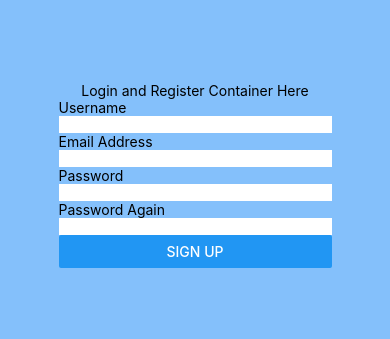
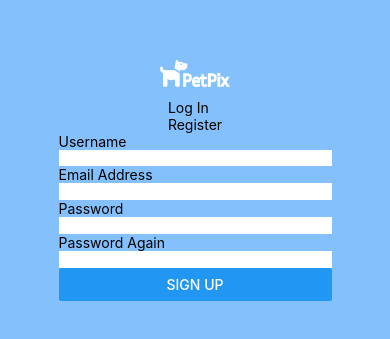
Before and after one commit to yytt77/BOC, a React Native app in the folder client/: screen /OtherUser in a window 390 px wide. Shown: the part 247-586 px from the top of the page. Built offline with nearby package versions, Linux system fonts and the light colour scheme.

Commit message:
implement authScreen redux, Tabs component

```diff
--- a/client/Redux/actions/index.js
+++ b/client/Redux/actions/index.js
@@ -23,6 +23,24 @@ export const logout = () => {
   }
 }
 
+export const authLog = () => {
+  return (dispatch) => {
+    dispatch({
+      type: 'authLog',
+      payload: 'login'
+    })
+  }
+}
+
+export const authReg = () => {
+  return (dispatch) => {
+    dispatch({
+      type: 'authReg',
+      payload: 'register'
+    })
+  }
+}
+
 export const updateColorScheme = () => {
   return (dispatch) => {
     dispatch({
--- /dev/null
+++ b/client/Redux/reducers/authScreenReducer.js
@@ -0,0 +1,13 @@
+// change register to login once login finished
+const authScreenReducer = (state = 'register', action) => {
+  switch (action.type) {
+    case 'authLog':
+      return 'login'
+    case 'authReg':
+      return 'register'
+    default:
+      return state
+  }
+}
+
+export default authScreenReducer;
--- a/client/Redux/reducers/index.js
+++ b/client/Redux/reducers/index.js
@@ -1,11 +1,13 @@
 import { combineReducers } from 'redux';
 import userReducer from './user';
 import uploadProfilePictureReducer from './uploadProfilePictureReducer';
-import updateColorSchemeReducer from './updateColorSchemeReducer'
+import updateColorSchemeReducer from './updateColorSchemeReducer';
+import authScreenReducer from './authScreenReducer';
 
 const reducers = combineReducers({
   user: userReducer,
-  theme: updateColorSchemeReducer
+  theme: updateColorSchemeReducer,
+  authScreen: authScreenReducer
 });
 
 export default reducers;
--- a/client/Screens/AuthScreen/RegisterScreen/Register.js
+++ b/client/Screens/AuthScreen/RegisterScreen/Register.js
@@ -2,6 +2,9 @@ import { useState } from 'react';
 import { Button, Text, TextInput, View } from 'react-native';
 import { connect } from 'react-redux';
 
+// import HeaderTemplate from '../../../Templates/HeaderTemplate';
+import PetPixLogo from '../../../Templates/PetPixLogo';
+import Tabs from '../Tabs';
 import AccountInput from './components/AccountInput';
 import { Register as styles } from './Styles'
 import { lightTheme, darkTheme } from '../../../constants';
@@ -17,9 +20,8 @@ const RegisterScreen = function(props) {
 
   return (
     <View style={[{ backgroundColor: theme.pageColor }, styles.container]}>
-      <View>
-        <Text>Login and Register Container Here</Text>
-      </View>
+      <PetPixLogo />
+      <Tabs />
       <AccountInput />
     </View>
   )
--- a/client/Screens/AuthScreen/Tabs.js
+++ b/client/Screens/AuthScreen/Tabs.js
@@ -1,10 +1,30 @@
-import { Text, View } from "react-native";
+import { Text, View } from 'react-native';
+import { useSelector, useDispatch } from 'react-redux';
+
+import { authLog, authReg } from '../../Redux/actions';
 
 export default function Tabs() {
+  const state = useSelector(state => state);
+  const dispatch = useDispatch();
+  const screen = useSelector(state => state.authScreen);
+
+  console.log('ST ', state);
+  console.log('ASDF ', screen);
+
+  const login = () => {
+    dispatch(authLog());
+    console.log('STATE ', state);
+  }
+
+  const register = () => {
+    dispatch(authReg());
+    console.log('STATE REG ', state);
+  }
+
   return (
     <View>
-      <Text>Log In</Text>
-      <Text>Register</Text>
+      <Text onPress={() => {login()}}>Log In</Text>
+      <Text onPress={() => {register()}}>Register</Text>
     </View>
   )
 }
--- a/client/Screens/AuthScreen/index.js
+++ b/client/Screens/AuthScreen/index.js
@@ -1,18 +1,23 @@
 import { useState, getState } from 'react';
 import { Text, View } from 'react-native';
+import { connect } from 'react-redux';
 
 import SignInScreen from './LoginScreen/SignIn';
 import RegisterScreen from './RegisterScreen/Register';
 
-export default function AuthScreen() {
+const AuthScreen = function (props) {
   // login will be default once implemented
-  const [screen, setScreen] = useState('register');
-
   return (
-    screen === 'login' ? (
+    props.authScreen === 'login' ? (
       <SignInScreen />
     ) : (
       <RegisterScreen />
     )
   );
 }
+
+const mapStateToProps = (state) => ({
+  authScreen: state.authScreen
+})
+
+export default connect(mapStateToProps, null)(AuthScreen);
```
